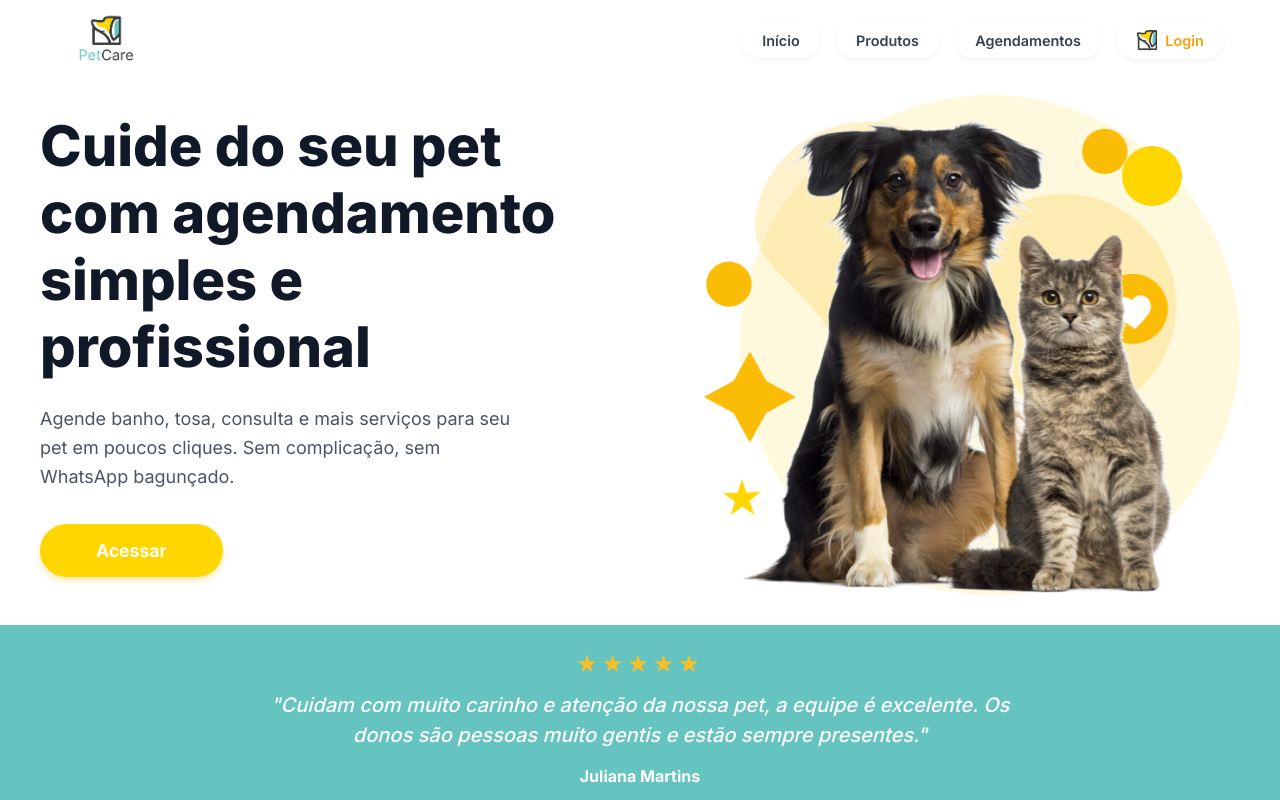
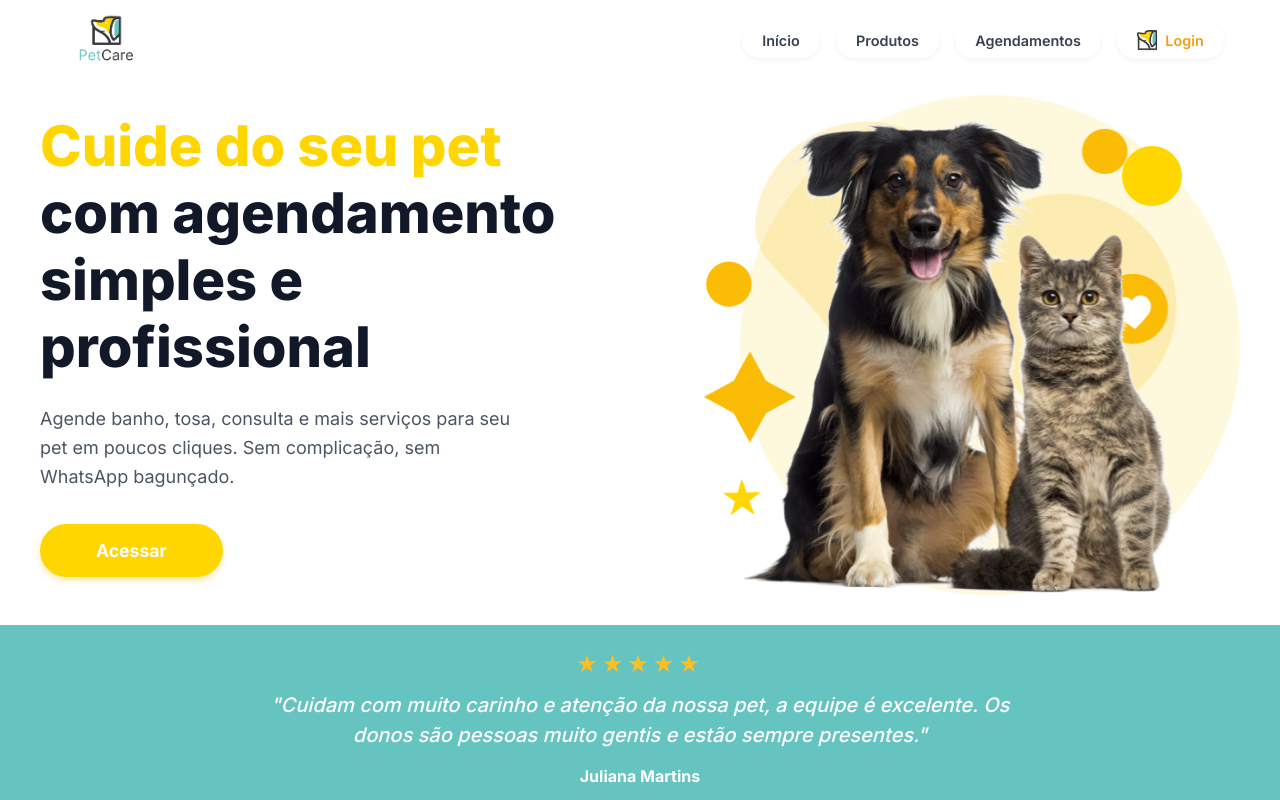
Before and after one commit to FilipiWanderley/PetCare, a Next.js app: page / in a window 1280 px wide. Shown: the top 800 px of the page. Built offline with nearby package versions, Linux system fonts and the light colour scheme.

Commit message:
style: Highlight hero title text in yellow

```diff
--- a/src/app/page.module.css
+++ b/src/app/page.module.css
@@ -61,6 +61,10 @@
   color: #111827;
   margin-bottom: 1.5rem;
   line-height: 1.2;
+}
+
+.highlight {
+  color: var(--primary);
 }
 
 @media (min-width: 768px) {
--- a/src/app/page.tsx
+++ b/src/app/page.tsx
@@ -11,7 +11,7 @@ export default function Home() {
         <div className={styles.heroContainer}>
           <div className={styles.heroContent}>
             <h1 className={styles.heroTitle}>
-              Cuide do seu pet com agendamento simples e profissional
+              <span className={styles.highlight}>Cuide do seu pet</span> com agendamento simples e profissional
             </h1>
             <p className={styles.heroSubtitle}>
               Agende banho, tosa, consulta e mais serviços para seu pet em poucos cliques. Sem complicação, sem WhatsApp bagunçado.
```
